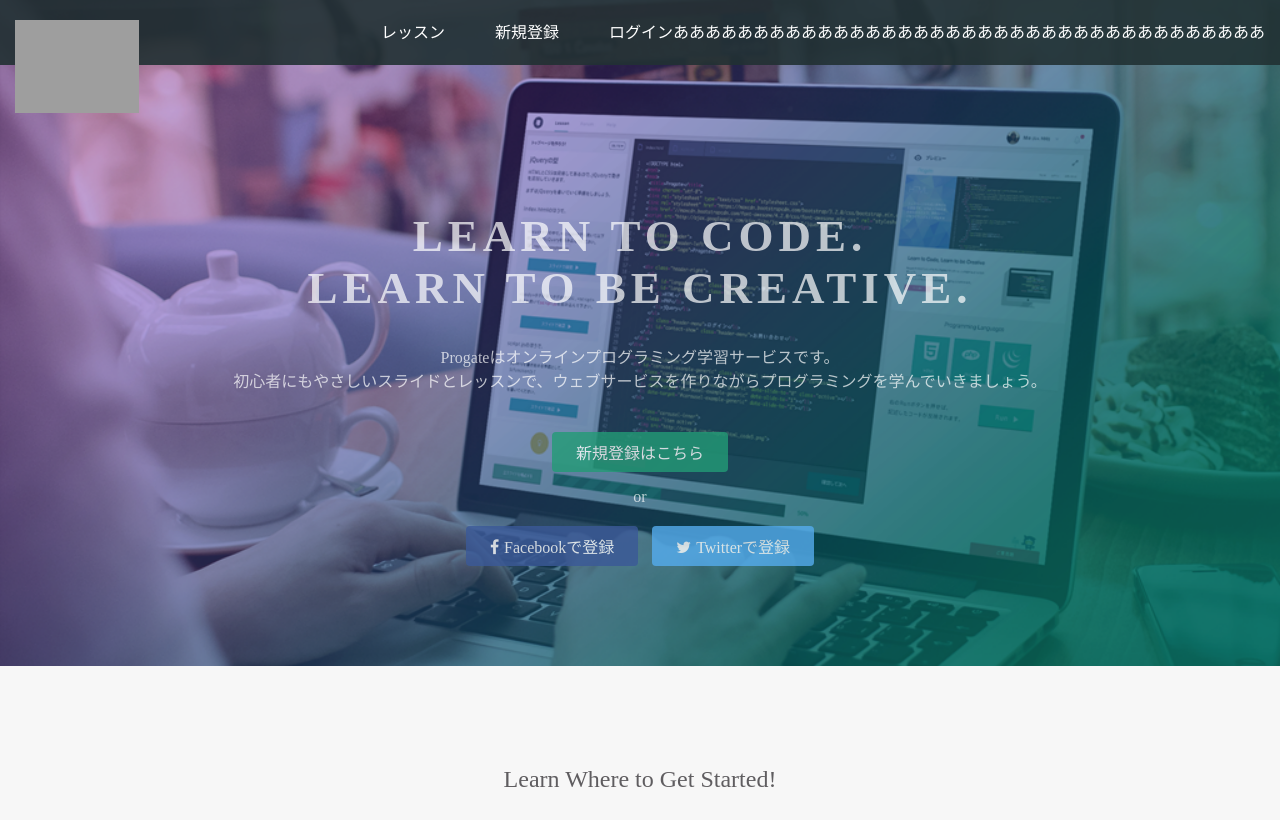
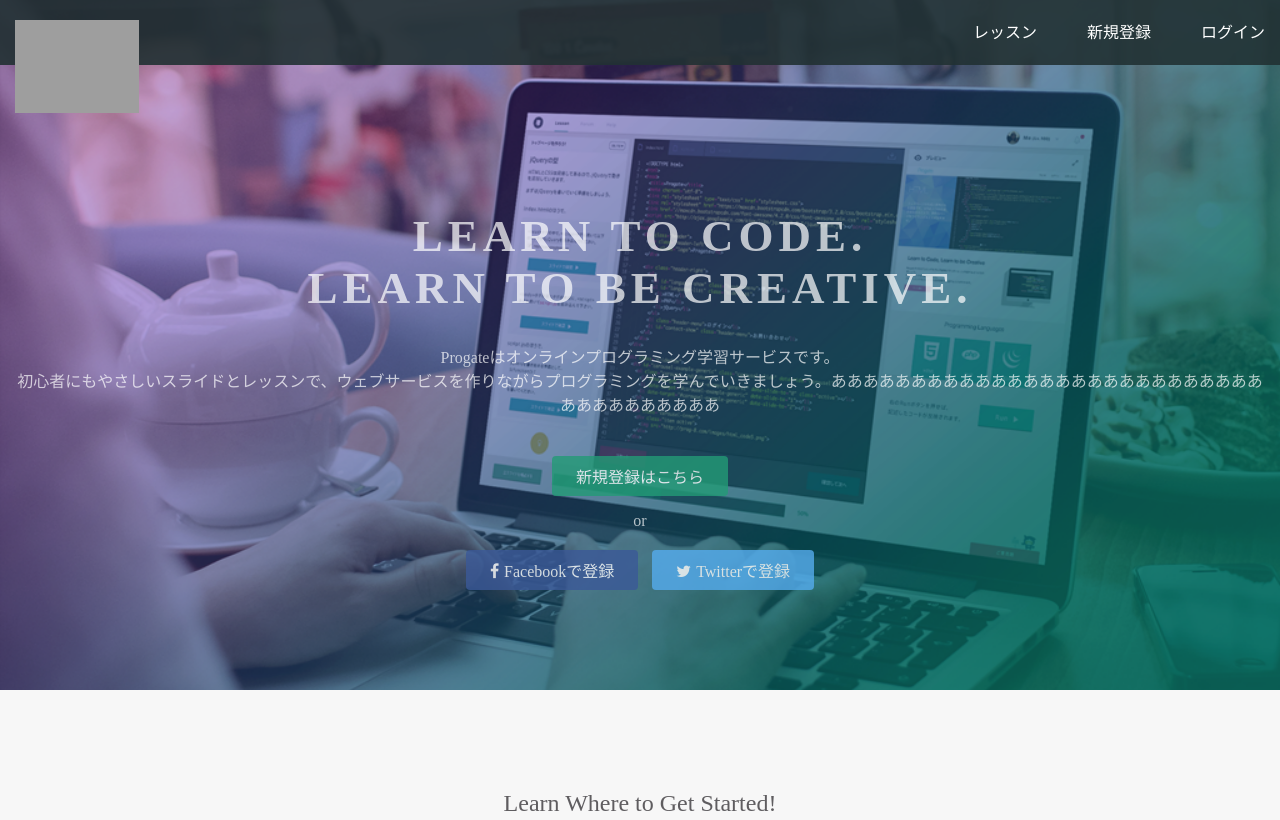
Before and after one commit to zubimaru/zubimaru.github.io, a plain HTML site: page index.html in a window 1280 px wide. Shown: the top 820 px of the page. Drawn offline with Linux system fonts and the light colour scheme; grey boxes are pictures that could not be loaded.

Commit message:
Update index.html

```diff
--- a/index.html
+++ b/index.html
@@ -17,14 +17,14 @@
       <div class="header-right">
         <a href="#">レッスン</a>
         <a href="#">新規登録</a>
-        <a href="#" class="login">ログインあああああああああああああああああああああああああああああああああああああ</a>
+        <a href="#" class="login">ログイン</a>
       </div>
     </div>
   </header>
   <div class="top-wrapper">
     <div class="container">
       <h1>LEARN TO CODE.<br>LEARN TO BE CREATIVE.</h1>
-      <p>Progateはオンラインプログラミング学習サービスです。<br>初心者にもやさしいスライドとレッスンで、ウェブサービスを作りながらプログラミングを学んでいきましょう。</p>
+      <p>Progateはオンラインプログラミング学習サービスです。<br>初心者にもやさしいスライドとレッスンで、ウェブサービスを作りながらプログラミングを学んでいきましょう。あああああああああああああああああああああああああああああああああああああ</p>
       <div class="btn-wrapper">
         <a href="#" class="btn signup">新規登録はこちら</a>
         <p>or</p>
```
